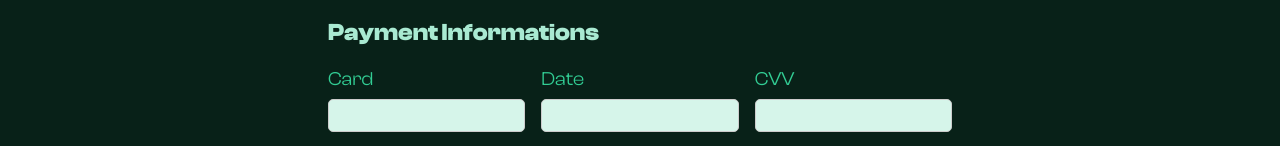
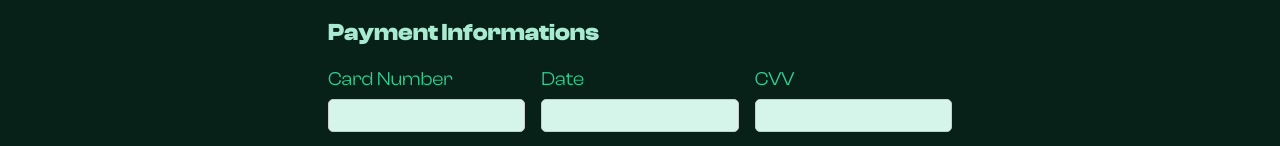
Before and after one commit to EfreiIlac/Vue3JSLab, a Vue app: page /#/pay in a window 1280 px wide. Shown: the part 620-766 px from the top of the page. Built offline with nearby package versions, Linux system fonts and the light colour scheme; the HTML template or start-up script is replaced by a standard one.

Commit message:
change("Label Card to CardName")

```diff
--- a/src/views/Pay.vue
+++ b/src/views/Pay.vue
@@ -48,7 +48,7 @@
           <h2>Payment Informations</h2>
           <div class="paiement-block">
             <div class="paiement-form-input">
-              <label for="card">Card</label>
+              <label for="card">Card Number</label>
               <input type="text" id="card" />
             </div>
             <div class="paiement-form-input">
```
